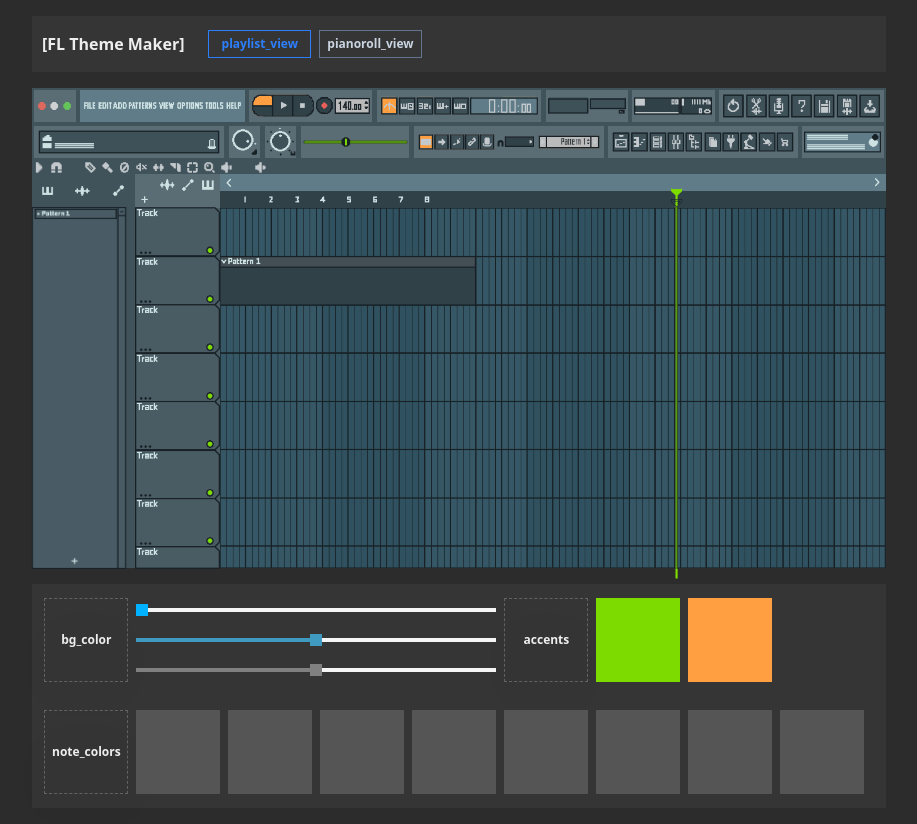
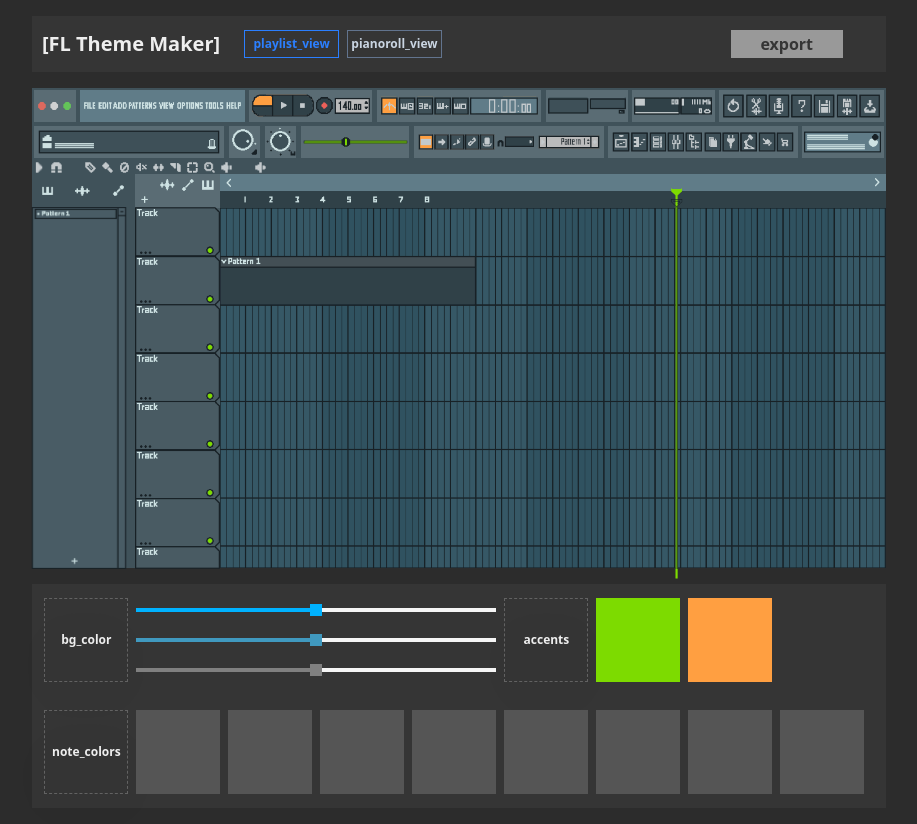
Before and after one commit to daireks-dev/fl-theme-maker, a Next.js app in the folder frontend/: page / in a window 1280 px wide. Shown: the whole page, without its empty margins (181-1098 px from the left). Built offline with nearby package versions, Linux system fonts and the light colour scheme.

Commit message:
Basic export functionality working

```diff
--- a/frontend/src/app/page.tsx
+++ b/frontend/src/app/page.tsx
@@ -9,6 +9,7 @@
 import SquareLabel from "@/components/webmidi/SquareLabel";
 import ColorButton from "@/components/webmidi/ColorButton";
 import ToggleButton from "@/components/webmidi/ToggleButton";
+import ExportButton from "@/components/webmidi/ExportButton";
 
 
 export default function Home() {
@@ -92,13 +93,42 @@
   //View Toggle
   const [selectedMode, setSelectedMode] = useState("playlist")
 
+  // Export File
+  function hexToBgr(hex: string): number {
+    const cleanHex = hex.replace("#", "")
+
+    const r = cleanHex.slice(0, 2)
+    const g = cleanHex.slice(2, 4)
+    const b = cleanHex.slice(4, 6)
+
+    return parseInt(`${b}${g}${r}`, 16)
+  }
+
+  const saveTheme = () => {
+      const content = `Hue=${hue}\nSaturation=${saturation}\nLightness=${brightness}\nSelected=${hexToBgr(accent1)}\nHighlight=${hexToBgr(accent2)}\nMute=${hexToBgr(accent1)}\nNoteColor0=${hexToBgr(note1)}\nNoteColor1=${hexToBgr(note2)}\nNoteColor2=${hexToBgr(note3)}\nNoteColor3=${hexToBgr(note4)}\nNoteColor4=${hexToBgr(note5)}\nNoteColor5=${hexToBgr(note6)}\nNoteColor6=${hexToBgr(note7)}\nNoteColor7=${hexToBgr(note8)}`
+
+      const blob = new Blob([content], { type: "text/plain" })
+      const url = URL.createObjectURL(blob)
+
+      const link = document.createElement("a")
+      link.href = url
+      link.download = "epic.flstheme"
+      link.click()
+
+      URL.revokeObjectURL(url)
+  }
+
   return (
     <div className="bg-[#2C2C2C] w-screen flex flex-col justify-center items-center gap-4 p-4">
       <div className="bg-[#353535] w-[106.666vh] h-[7vh] flex items-center gap-[3vh]">
-        <h1 className="text-[#EEEEEE] ml-[1.2vh] text-[min(2.5vh,2.5vw,1rem)]">[FL Theme Maker]</h1>
-        <div className="flex h-[50%] w-[25%] items-center gap-[1vh]">
+        <h1 className="text-[#EEEEEE] ml-[1.2vh] text-[min(2.5vh,2.5vw,1.5rem)]">[FL Theme Maker]</h1>
+        <div className="flex flex-1 h-[50%] w-[25%] items-center gap-[1vh]">
           <ToggleButton text="playlist_view" toggled={selectedMode === "playlist"} onValueChange={() => setSelectedMode("playlist")}/>
           <ToggleButton text="pianoroll_view" toggled={selectedMode === "pianoRoll"} onValueChange={() => setSelectedMode("pianoRoll")}/>
+        </div>
+        <div className="h-[50%] w-[30%] flex-1"/>
+        <div className="h-[50%] w-[10%] flex flex-1 justify-center items-center">
+          <ExportButton text="hi" onClick={saveTheme}/>
         </div>
       </div>
 
@@ -284,7 +314,7 @@
         <div className="flex items-center flex-1 w-full ml-[3vh] gap-[1vh]">
           <SquareLabel text="bg_color"/>
           <div className="w-[42.2%] h-[80%] flex flex-col justify-around">
-            <Slider min={0} max={360} value={hue} onValueChange={(value) => {if (typeof value === "number") {setHue(value)}}}color={`hsl(${hue + 198}, 100%, 50%)`}/>
+            <Slider min={-180} max={180} value={hue} onValueChange={(value) => {if (typeof value === "number") {setHue(value)}}}color={`hsl(${hue + 198}, 100%, 50%)`}/>
             <Slider min={-256} max={256} value={saturation} onValueChange={(value) => {if (typeof value === "number") {setSaturation(value)}}} color={`hsl(${hue + 198}, ${((saturation+256)/512)*100}%, 50%)`}/>
             <Slider min={-256} max={256} value={brightness} onValueChange={(value) => {if (typeof value === "number") {setBrightness(value)}}} color={`hsl(0, 0%, ${((brightness+256)/512)*100}%)`}/>
           </div>
--- /dev/null
+++ b/frontend/src/components/webmidi/ExportButton.tsx
@@ -0,0 +1,12 @@
+interface ButtonProps {
+    text: string
+    onClick?: () => void
+}
+
+export default function ExportButton({ text, onClick }: ButtonProps) {
+    return (
+        <button onClick={onClick} className="text-[#353535] text-[min(2vh,2vw,1rem)] aspect-[16/4] h-full bg-[#999999] overflow-hidden transition-colors hover:bg-gray-300/50 active:bg-gray-300/40">
+            {"export"}
+        </button>
+    )
+}
```
